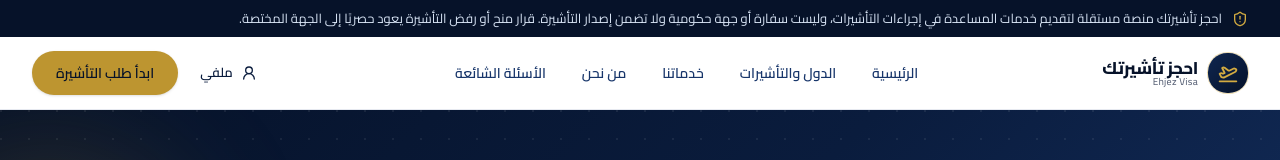
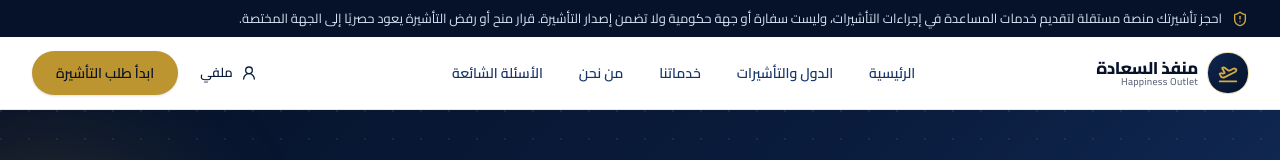
Before and after one commit to asalghunaymi-lgtm/cd-Documents-ehjez-visa-ehjez-visa-npx-vercel-deploy---prod---yes, a Next.js app: page / in a window 1280 px wide. Shown: the top 160 px of the page. Built offline with nearby package versions, Linux system fonts and the light colour scheme.

Commit message:
Update logo text to Happiness Outlet

```diff
--- a/components/layout/logo.tsx
+++ b/components/layout/logo.tsx
@@ -10,10 +10,10 @@ export function Logo({ className, dark }: { className?: string; dark?: boolean }
       </span>
       <span className="flex flex-col leading-none">
         <span className={cn("text-[17px] font-extrabold tracking-tight", dark ? "text-white" : "text-navy-950")}>
-          احجز تأشيرتك
+          منفذ السعادة
         </span>
         <span className={cn("text-[10px] font-medium tracking-wide", dark ? "text-navy-300" : "text-muted-foreground")}>
-          Ehjez Visa
+          Happiness Outlet
         </span>
       </span>
     </Link>
```
